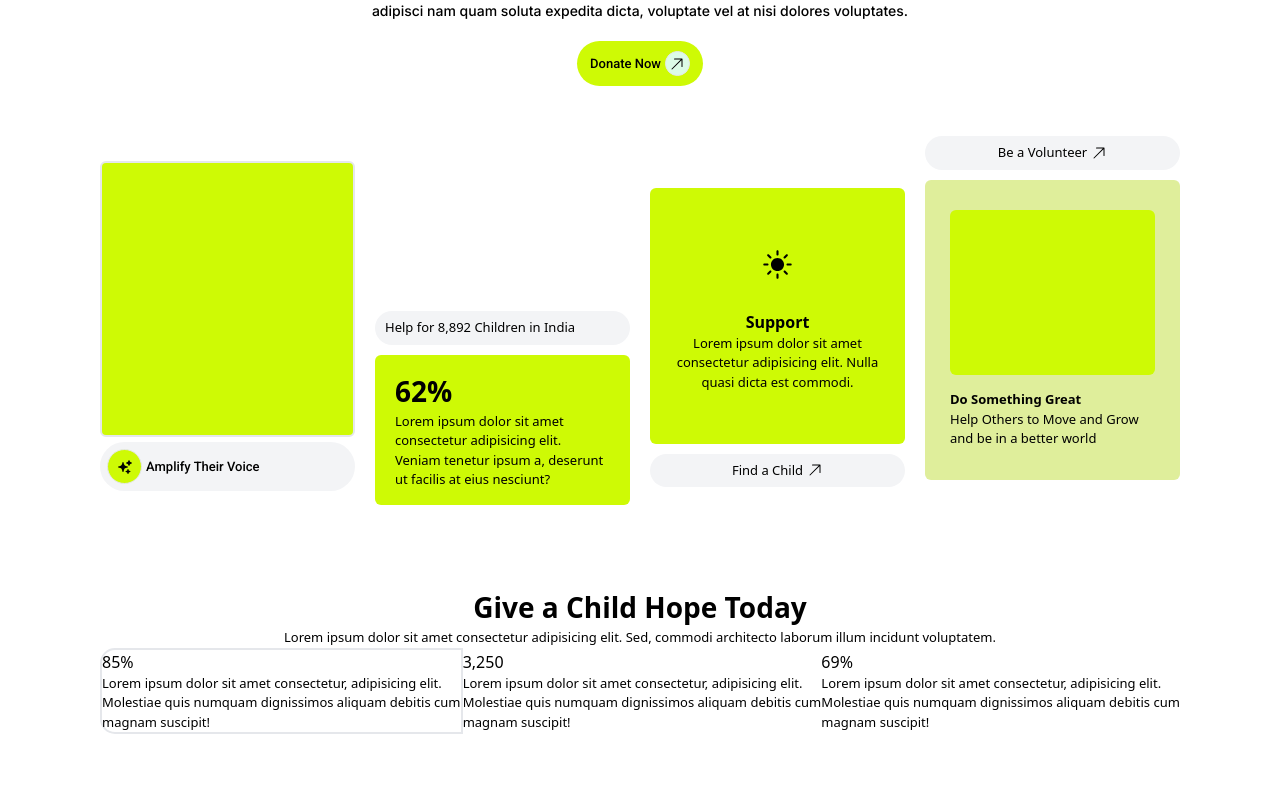
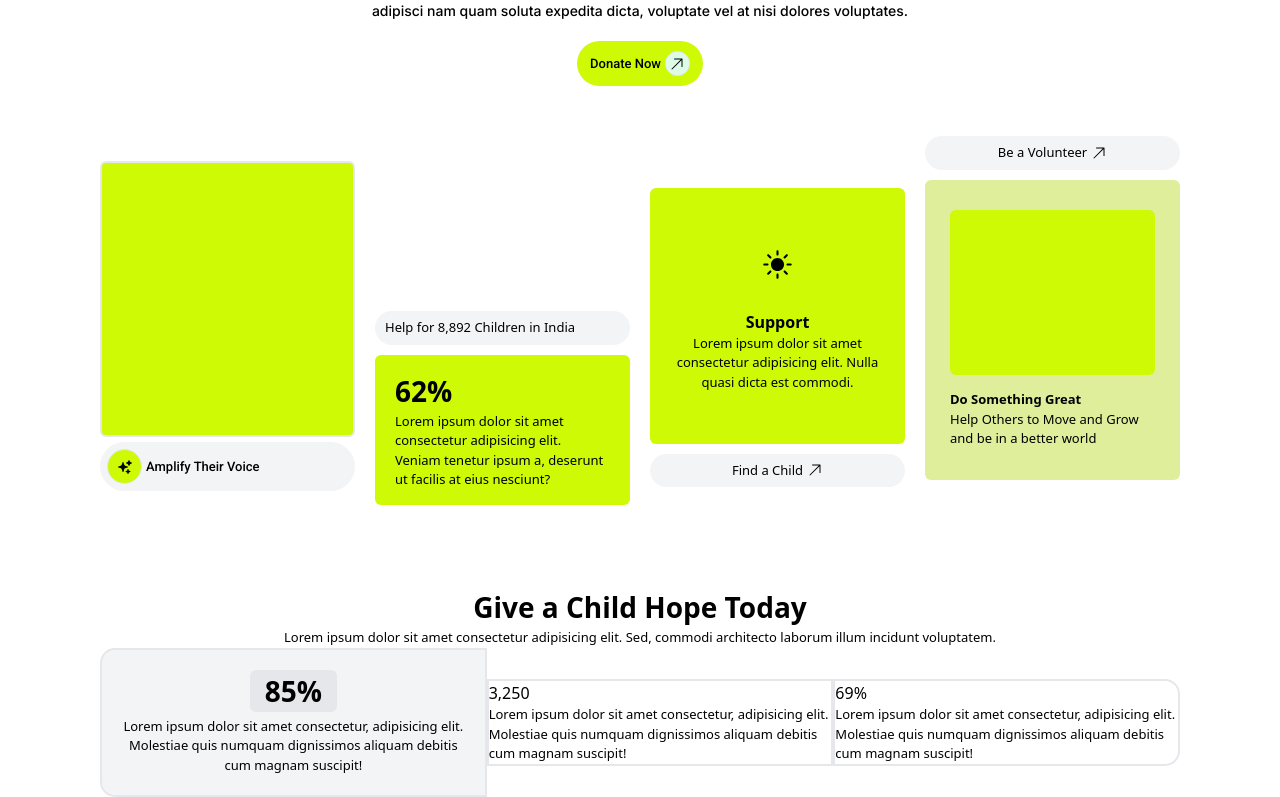
Before and after one commit to KenUdoudo/company, a React (Vite) app: page / in a window 1280 px wide. Shown: the part 270-1067 px from the top of the page. Before the commit the page ends 1004 px from the top, so only its background shows below. Built offline with nearby package versions, Linux system fonts and the light colour scheme.

Commit message:
first bit

```diff
--- a/src/components/Home/section2.jsx
+++ b/src/components/Home/section2.jsx
@@ -7,15 +7,15 @@ const Section2 = () => {
             </div>
 
             <div className="flex flex-row justify-center items-center px-[50px]">
-                <div className="border-[2px] rounded-l-[15px]">
-                    <p>85%</p>
+                <div className="border-[2px] rounded-l-[15px] flex flex-col justify-center items-center text-center bg-gray-100 gap-[5px] px-[20px] py-[20px]">
+                    <p className="text-[28px] font-semibold bg-gray-200 px-[15px] rounded-md">85%</p>
                     <p className="text-[13px]">Lorem ipsum dolor sit amet consectetur, adipisicing elit. Molestiae quis numquam dignissimos aliquam debitis cum magnam suscipit!</p>
                 </div>
-                <div>
+                <div className="border-[2px]">
                     <p>3,250</p>
                     <p className="text-[13px]">Lorem ipsum dolor sit amet consectetur, adipisicing elit. Molestiae quis numquam dignissimos aliquam debitis cum magnam suscipit!</p>
                 </div>
-                <div>
+                <div className="border-[2px] rounded-r-[15px]">
                     <p>69%</p>
                     <p className="text-[13px]">Lorem ipsum dolor sit amet consectetur, adipisicing elit. Molestiae quis numquam dignissimos aliquam debitis cum magnam suscipit!</p>
                 </div>
```
